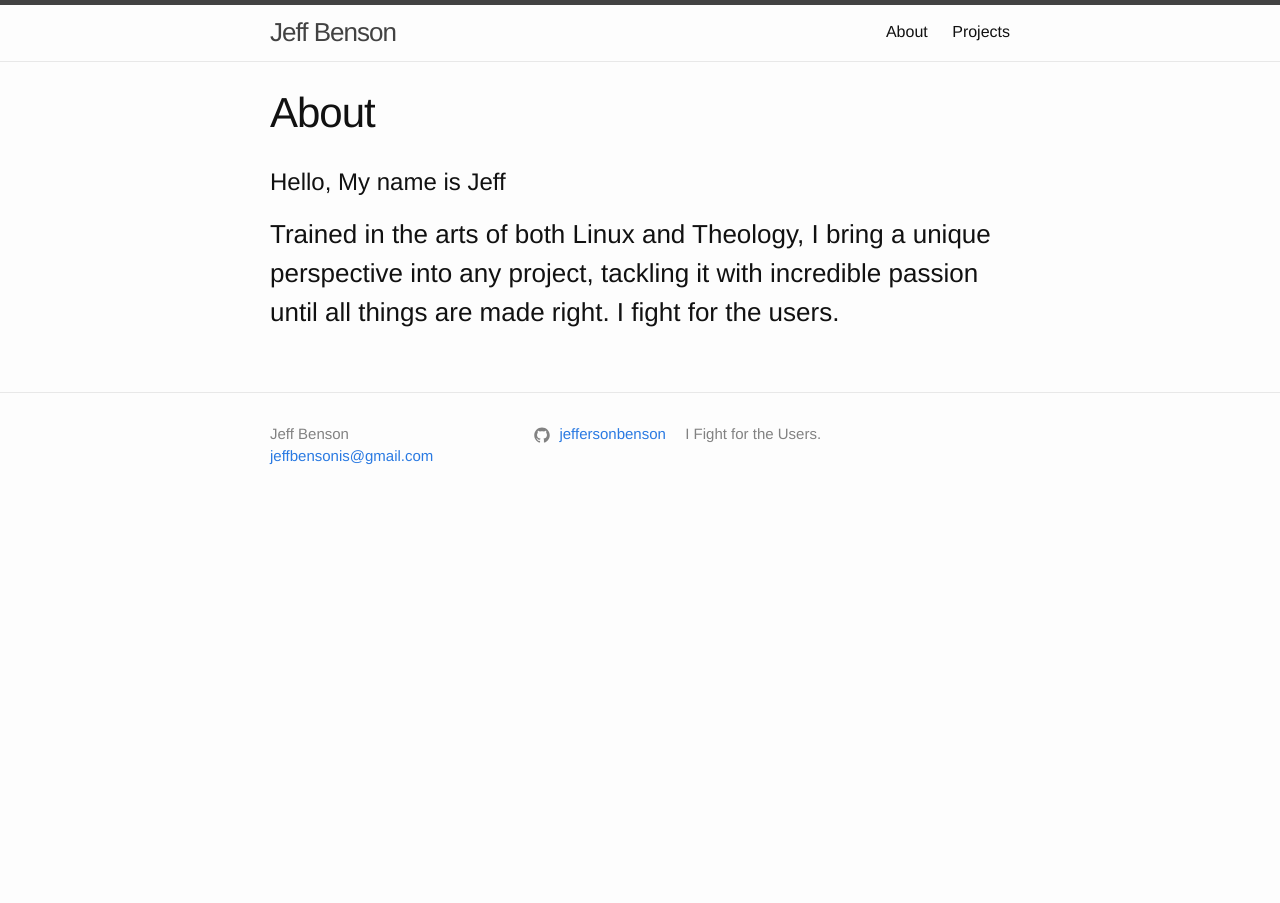
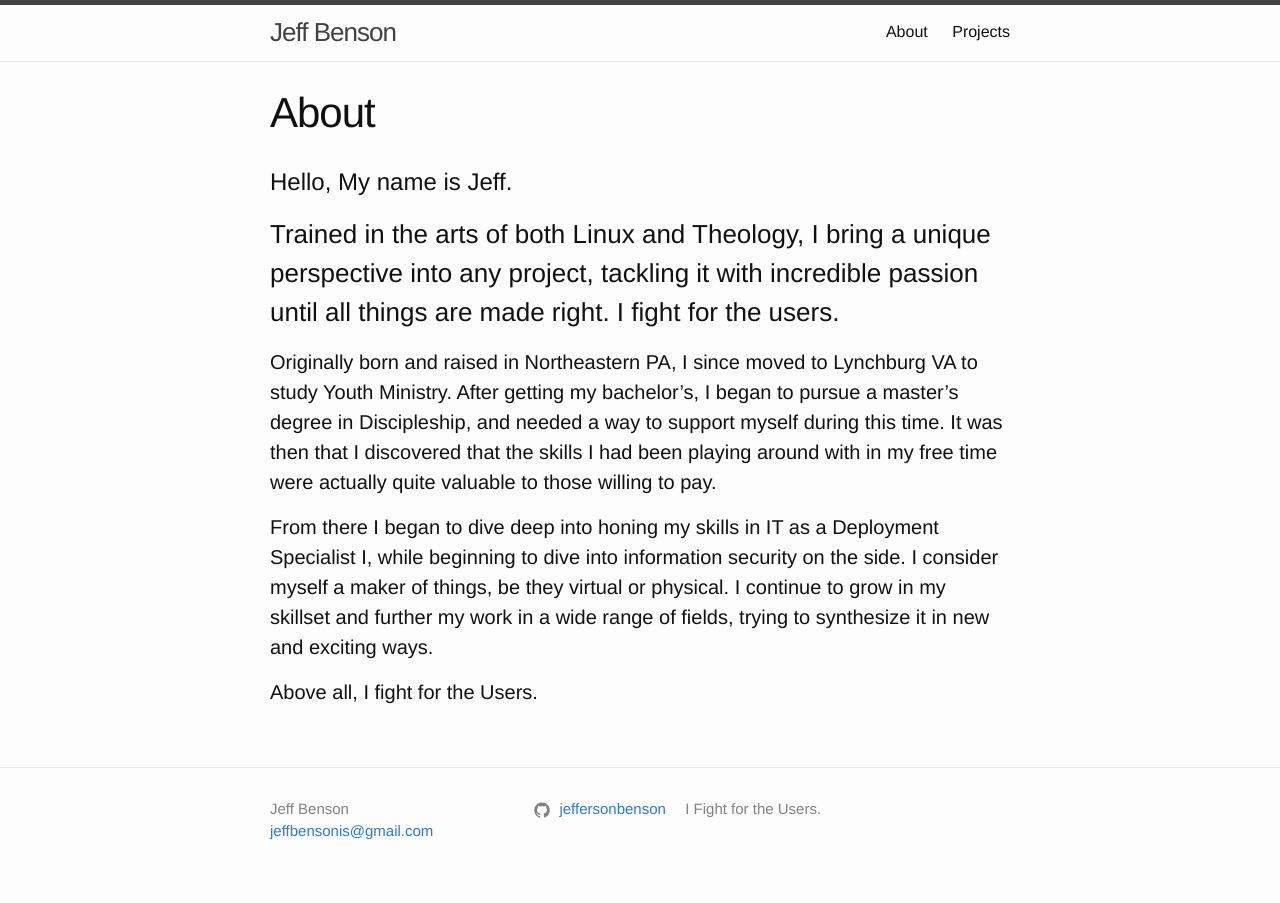
Before and after one commit to jeffersonbenson/jeffersonbenson.github.io, a Jekyll site: the page built from about.md, in a window 1280 px wide. Built offline with Jekyll 4.4.1, drawn with Linux system fonts in a browser that asks for light colours.

Commit message:
content update

```diff
--- a/about.md
+++ b/about.md
@@ -4,6 +4,12 @@ title: About
 sidebar_link: true
 permalink: /about/
 ---
-# Hello, My name is Jeff
+# Hello, My name is Jeff.
 
 ### Trained in the arts of both Linux and Theology, I bring a unique perspective into any project, tackling it with incredible passion until all things are made right. I fight for the users.
+
+#### Originally born and raised in Northeastern PA, I since moved to Lynchburg VA to study Youth Ministry. After getting my bachelor's, I began to pursue a master's degree in Discipleship, and needed a way to support myself during this time. It was then that I discovered that the skills I had been playing around with in my free time were actually quite valuable to those willing to pay.
+
+#### From there I began to dive deep into honing my skills in IT as a Deployment Specialist I, while beginning to dive into information security on the side. I consider myself a maker of things, be they virtual or physical. I continue to grow in my skillset and further my work in a wide range of fields, trying to synthesize it in new and exciting ways.
+
+#### Above all, I fight for the Users.
```
Also changed, not shown: projects.md (+3 -2 lines).
